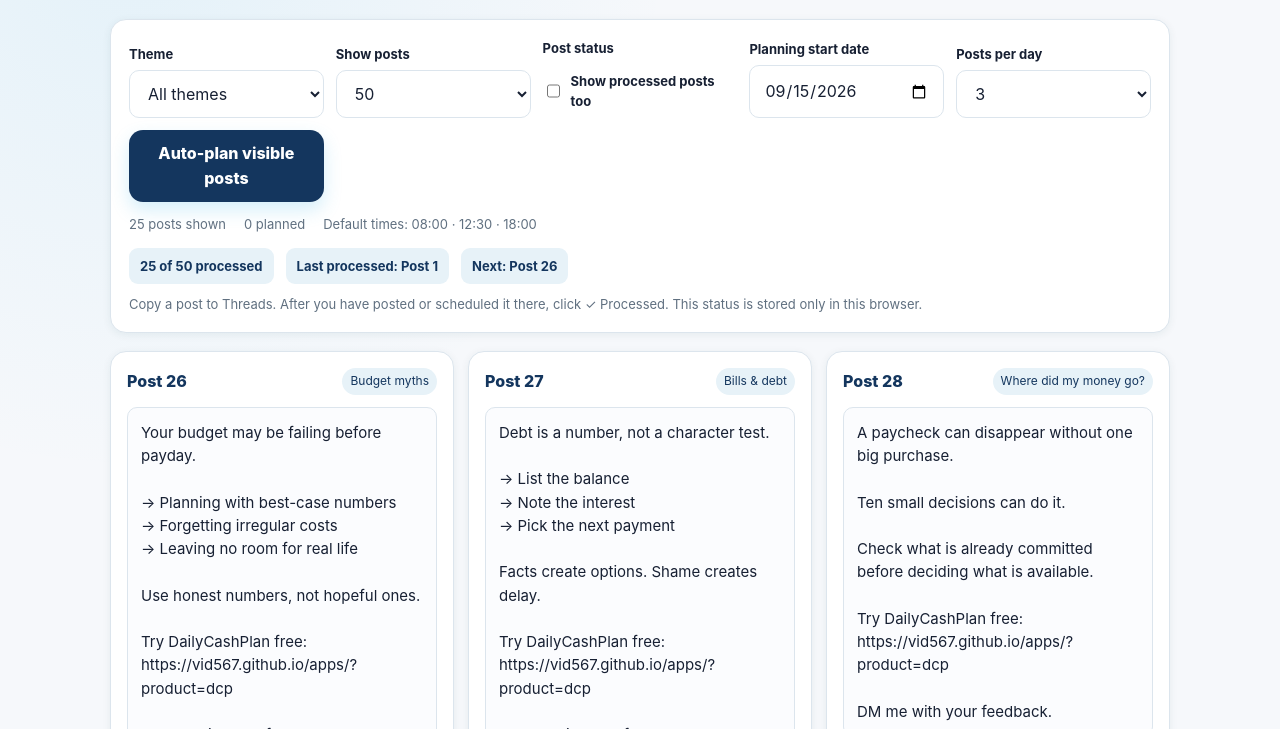
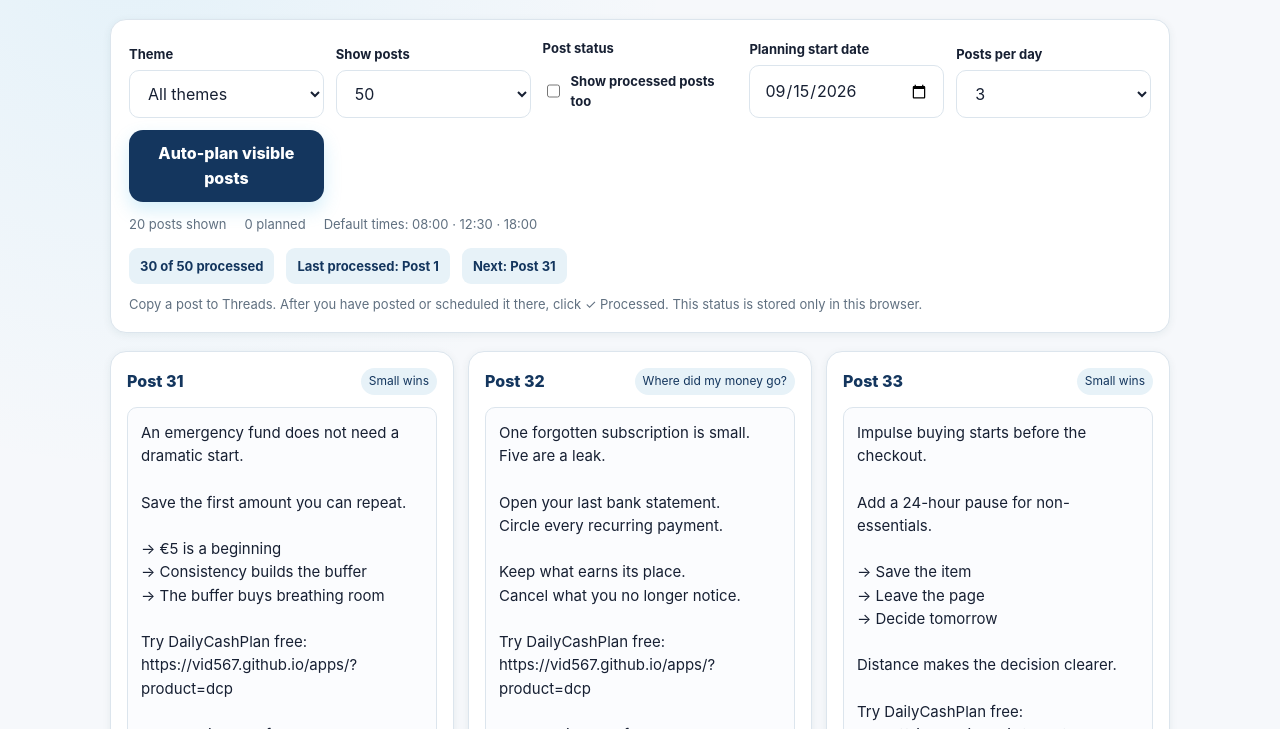
Before and after one commit to Vid567/dailycashplan, a website: page content-creator.html in a window 1280 px wide. Shown: the part 71-800 px from the top of the page. Drawn offline with Linux system fonts and the light colour scheme.

Commit message:
Advance confirmed DCP progress through post 30

```diff
--- a/content-creator.html
+++ b/content-creator.html
@@ -96,7 +96,7 @@ const posts=[
 ].map((p,i)=>({...p,id:i+1,text:i<25?`${p.hook}\n\n${p.body}\n\nTry it free 👇\n${link}\n\nDM me with your feedback.`:`${p.hook}\n\n${p.body}\n\nTry DailyCashPlan free:\nhttps://vid567.github.io/apps/?product=dcp\n\nDM me with your feedback.`}));
 let plan=JSON.parse(localStorage.getItem('dcpContentPlan')||'{}');
 let processed=JSON.parse(localStorage.getItem('dcpContentProcessedV1')||'{}');
-const processedIds=Object.keys(processed);if(!processedIds.length||(processedIds.length===1&&processedIds[0]==='50')){processed={};const restoredAt=new Date().toISOString();for(let id=1;id<=25;id++)processed[id]=restoredAt;localStorage.setItem('dcpContentProcessedV1',JSON.stringify(processed))}
+const processedIds=Object.keys(processed);const hasOldBaseline=processedIds.length===25&&Array.from({length:25},(_,i)=>String(i+1)).every(id=>processedIds.includes(id));if(!processedIds.length||(processedIds.length===1&&processedIds[0]==='50')||hasOldBaseline){processed={};const restoredAt=new Date().toISOString();for(let id=1;id<=30;id++)processed[id]=restoredAt;localStorage.setItem('dcpContentProcessedV1',JSON.stringify(processed))}
 function visiblePosts(){const theme=document.getElementById('themeFilter').value;const count=Number(document.getElementById('count').value);const showProcessed=document.getElementById('showProcessed').checked;return posts.filter(p=>(theme==='all'||p.theme===theme)&&(showProcessed||!processed[p.id])).slice(0,count)}
 function renderPosts(){const list=visiblePosts();document.getElementById('posts').innerHTML=list.map(p=>`<article id="post-${p.id}" class="card ${plan[p.id]?'scheduled':''} ${processed[p.id]?'processed':''}"><div class="card-head"><span class="number">Post ${p.id}</span><span class="theme">${p.theme}</span></div><div class="post">${escapeHtml(p.text)}</div><div class="actions"><button class="btn primary" onclick="copyPost(${p.id})">Copy</button><button class="btn secondary" onclick="planOne(${p.id})">${plan[p.id]?'Change time':'Plan'}</button>${processed[p.id]?`<button class="btn ghost processed-btn" onclick="toggleProcessed(${p.id})">✓ Processed</button>`:''}</div></article>`).join('');document.getElementById('postCount').textContent=`${list.length} posts shown`;renderPlanner();renderProgress()}
 function escapeHtml(s){return s.replace(/[&<>]/g,c=>({'&':'&amp;','<':'&lt;','>':'&gt;'}[c]))}
```
